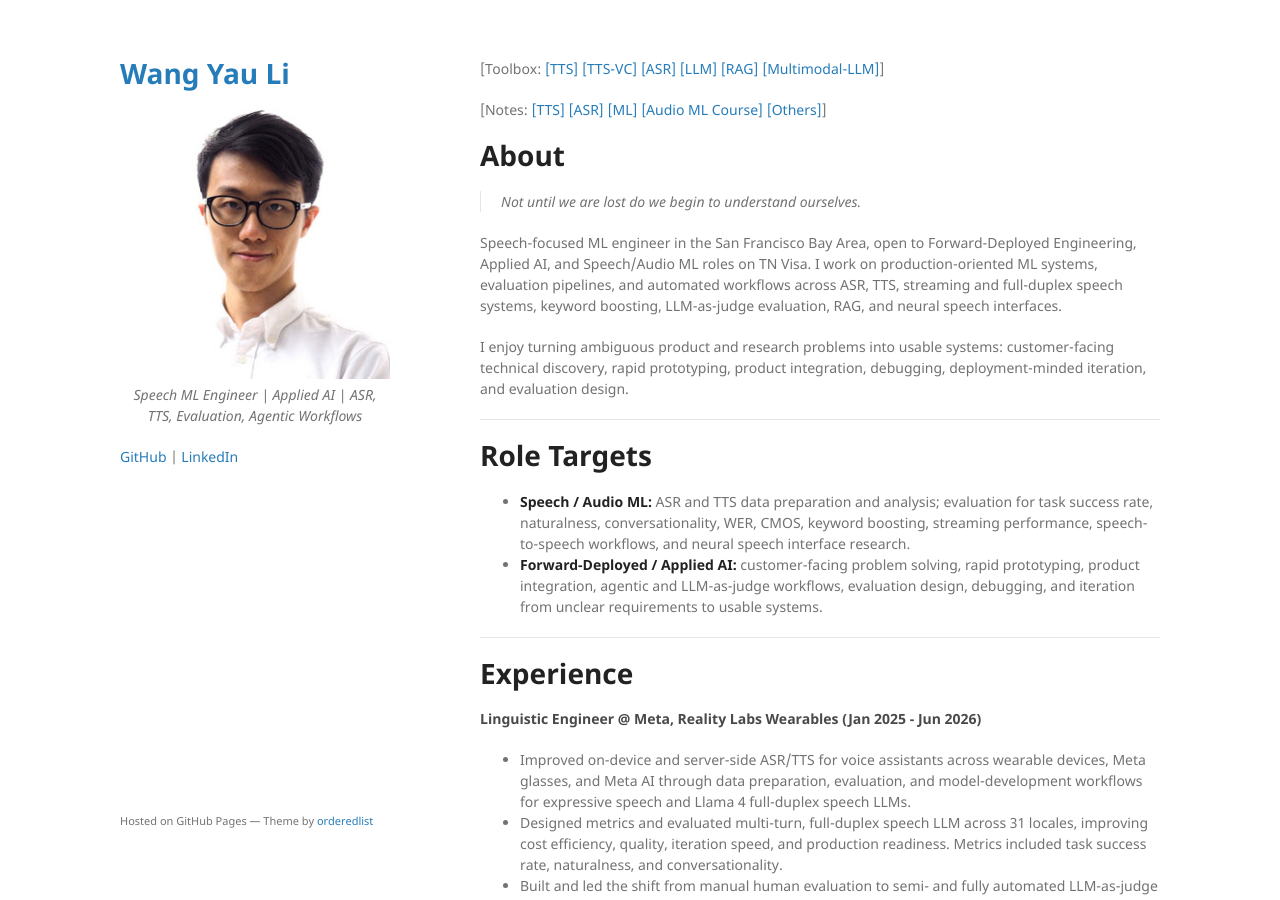
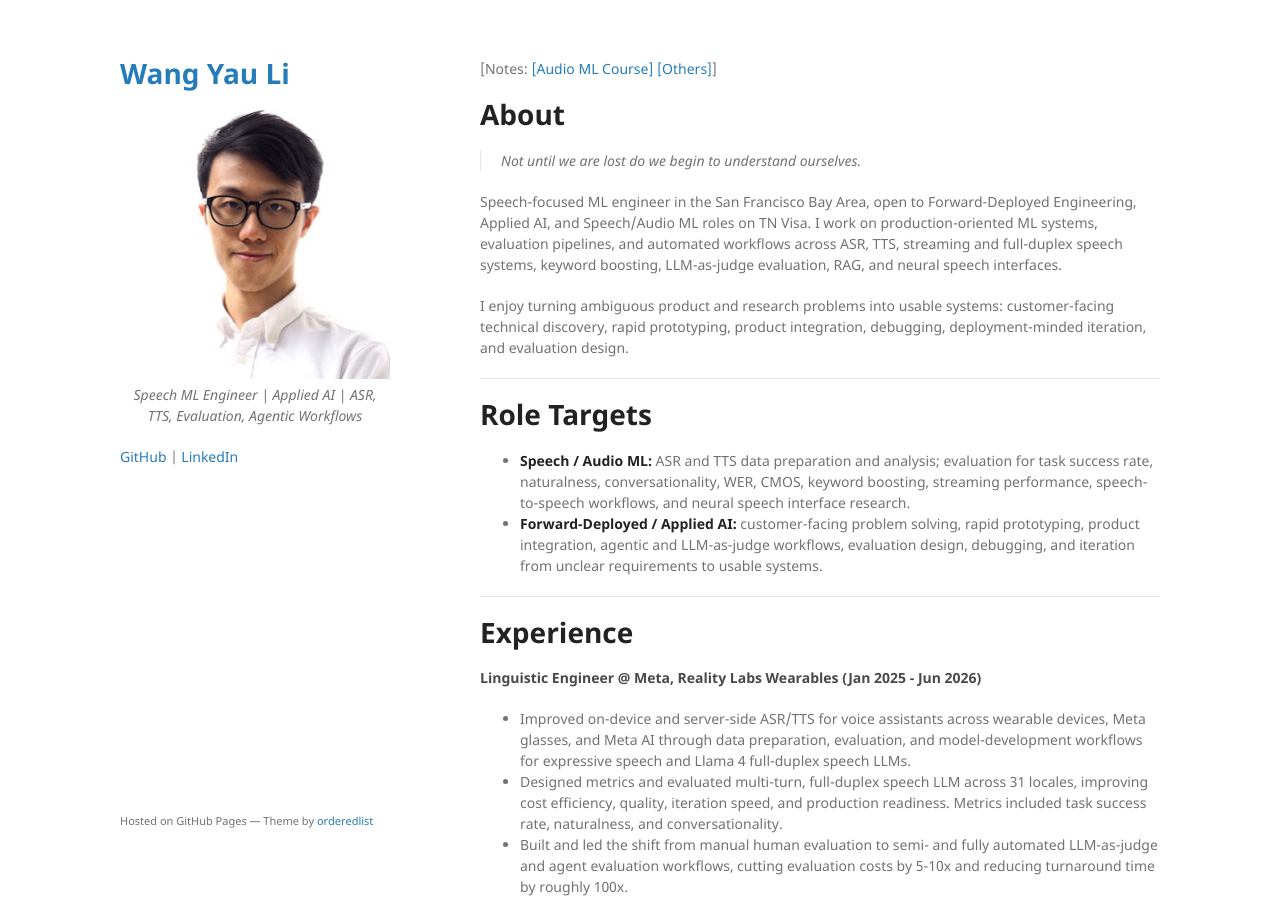
Before and after one commit to kennethli319/kennethli319.github.io, a Jekyll site: the page built from index.md, in a window 1280 px wide and 900 px high. Built offline with Jekyll 4.4.1, drawn with Linux system fonts in a browser that asks for light colours.

Commit message:
Update homepage navigation links

```diff
--- a/index.md
+++ b/index.md
@@ -2,9 +2,7 @@
 layout: default
 ---
 
-[Toolbox: [[TTS]](https://huggingface.co/spaces/kennethli319/TTS-toolbox) [[TTS-VC]](https://huggingface.co/spaces/kennethli319/xtts) [[ASR]](https://huggingface.co/spaces/kennethli319/ASR-toolbox) [[LLM]](https://huggingface.co/spaces/kennethli319/mpt-7b-instruct-rust) [[RAG]](https://huggingface.co/spaces/kennethli319/RAGArchcd) [[Multimodal-LLM]](https://huggingface.co/spaces/kennethli319/LLaVA-1.6)]
-
-[Notes: [[TTS]](./notes_tts.md) [[ASR]](./notes_asr.md) [[ML]](./notes_ml.md) [[Audio ML Course]](./audio-text-ml-course/) [[Others]](./notes.md)]
+[Notes: [[Audio ML Course]](./audio-text-ml-course/) [[Others]](./notes.md)]
 
 # About
 
```
